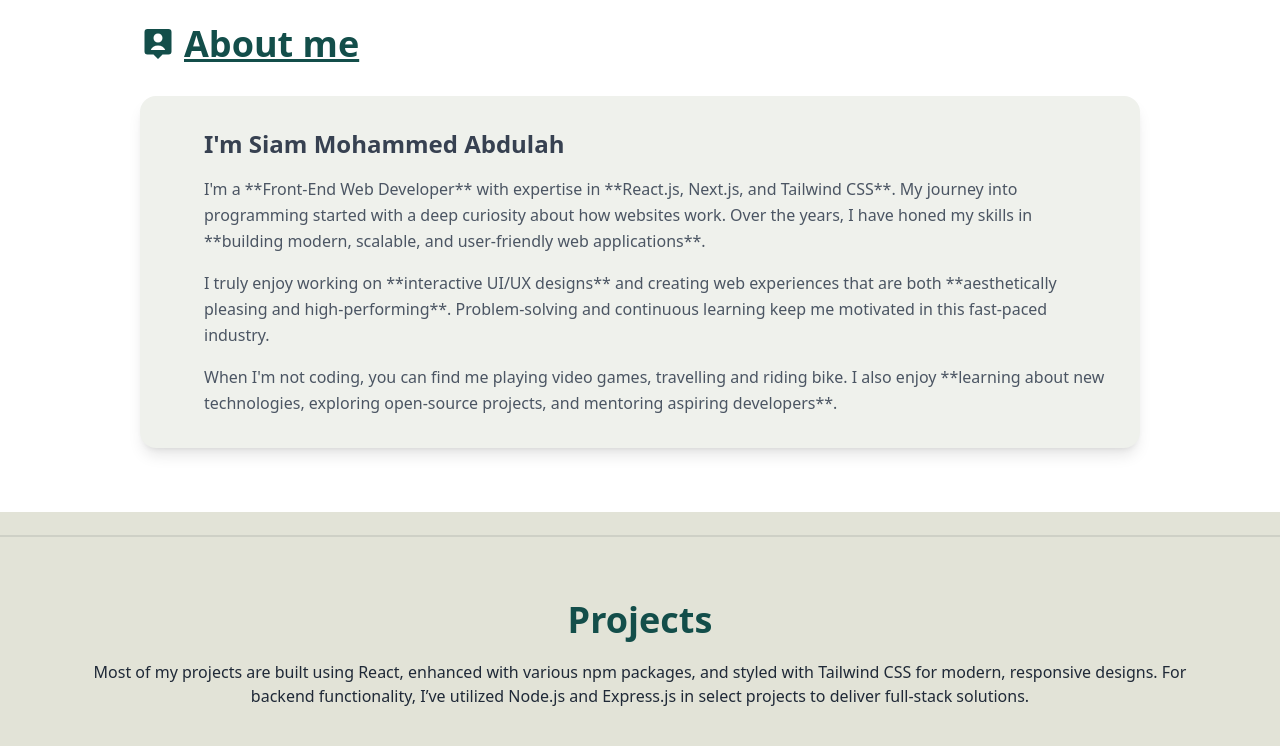
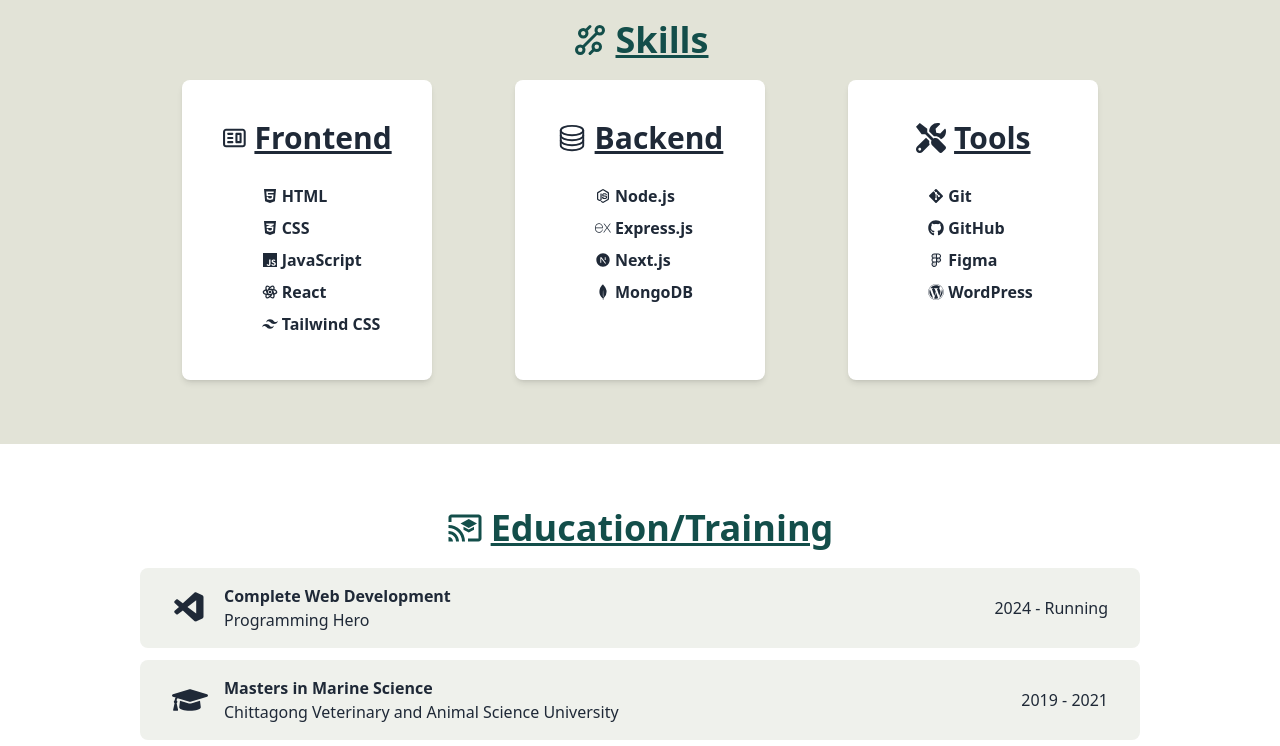
Before and after one commit to TurjoSiam/portfolio-new, a React (Vite) app: page / in a window 1280 px wide. Shown: the part 1100-1846 px from the top of the page. Built offline with nearby package versions, Linux system fonts and the light colour scheme.

Commit message:
education and skill section added

```diff
--- a/src/Pages/About/About.jsx
+++ b/src/Pages/About/About.jsx
@@ -3,10 +3,9 @@
 
 const About = () => {
     return (
-        <section id="about" className="mx-auto bg-white py-16 px-10 animate__animated animate__fadeInUp">
-            <div className="mx-auto w-10/12 flex flex-col items-center">
-                <h2 className="text-4xl w-full mx-auto font-bold underline flex items-center gap-2 text-teal-900"><BiSolidUserPin /> About me</h2>
-                <div className="mt-8 bg-[#eff1ec] dark:bg-gray-800 shadow-lg rounded-2xl p-8">
+        <div className="mx-auto bg-white flex flex-col items-center py-16 px-10 animate__animated animate__fadeInUp" id="aboutMe">
+                <h2 className="text-4xl font-bold underline flex items-center gap-2 text-teal-900 mb-5"><BiSolidUserPin /> About me</h2>
+                <div className="w-10/12 bg-[#eff1ec] dark:bg-gray-800 shadow-lg rounded-2xl p-8">
                     <div className="md:ml-8 mt-6 md:mt-0 text-center md:text-left">
                         <h3 className="text-2xl font-semibold text-gray-700 dark:text-white">
                             I'm Siam Mohammed Abdulah
@@ -27,7 +26,6 @@
                     </div>
                 </div>
             </div>
-        </section>
     );
 };
 
--- a/src/Pages/AboutMe/AboutMe.jsx
+++ b/src/Pages/AboutMe/AboutMe.jsx
@@ -1,42 +1,56 @@
 import { FaGraduationCap } from "react-icons/fa";
 import 'animate.css';
+import { VscVscode } from "react-icons/vsc";
+import { MdBuild, MdCastForEducation } from "react-icons/md";
 
 const AboutMe = () => {
     return (
-        <div className="mx-auto bg-white flex flex-col items-center py-16 px-10 animate__animated animate__fadeInUp" id="aboutMe">
-            <h2 className="text-4xl mx-auto font-bold underline flex items-center gap-2 text-teal-900 mb-5"><FaGraduationCap /> Education/Training</h2>
+        <div className="mx-auto bg-white flex flex-col items-center py-16 px-10 animate__animated animate__fadeInUp" id="education">
+            <h2 className="text-4xl mx-auto font-bold underline flex items-center gap-2 text-teal-900 mb-5"><MdCastForEducation /> Education/Training</h2>
             <div className="w-full lg:w-10/12 mx-auto space-y-3">
                 <div className="flex items-center py-4 rounded-lg px-8 bg-[#eff1ec] justify-between">
+                    <div className="flex items-center gap-4">
+                        <VscVscode className="text-4xl" />
                         <div>
                             <h2 className="font-bold">Complete Web Development</h2>
                             <p>Programming Hero</p>
+                        </div>
                     </div>
                     <div>
                         <h2>2024 - Running</h2>
                     </div>
                 </div>
                 <div className="flex items-center justify-between py-4 rounded-lg px-8 bg-[#eff1ec]">
+                    <div className="flex items-center gap-4">
+                        <FaGraduationCap className="text-4xl" />
                         <div>
                             <h2 className="font-bold">Masters in Marine Science</h2>
                             <p>Chittagong Veterinary and Animal Science University</p>
+                        </div>
                     </div>
                     <div>
                         <h2>2019 - 2021</h2>
                     </div>
                 </div>
                 <div className="flex items-center justify-between py-4 rounded-lg px-8 bg-[#eff1ec]">
+                    <div className="flex items-center gap-4">
+                        <MdBuild className="text-4xl" />
                         <div>
                             <h2 className="font-bold">Industrial Training</h2>
                             <p>University Malaysia Terengganu</p>
+                        </div>
                     </div>
                     <div>
                         <h2>2018</h2>
                     </div>
                 </div>
                 <div className="flex items-center justify-between py-4 rounded-lg px-8 bg-[#eff1ec]">
+                    <div className="flex items-center gap-4">
+                    <FaGraduationCap className="text-4xl" />
                         <div>
                             <h2 className="font-bold">Bachelor of Science in Fisheries</h2>
                             <p>Chittagong Veterinary and Animal Science University</p>
+                        </div>
                     </div>
                     <div>
                         <h2>2015 - 2018</h2>
--- a/src/Pages/Home/Home.jsx
+++ b/src/Pages/Home/Home.jsx
@@ -5,19 +5,18 @@
 import ContactMe from "../ContactMe/ContactMe";
 import Footer from "../Footer/Footer";
 import Projects from "../Projects/Projects";
+import Skills from "../Skills/Skills";
 
 
 const Home = () => {
     return (
         <div>
             <Banner></Banner>
+            <About></About>
+            <Skills></Skills>
             <AboutMe></AboutMe>
-            <About></About>
-            <Divider></Divider>
             <Projects></Projects>
-            <Divider></Divider>
             <ContactMe></ContactMe>
-            <Divider></Divider>
             <Footer></Footer>
         </div>
     );
--- /dev/null
+++ b/src/Pages/Skills/Skills.jsx
@@ -0,0 +1,90 @@
+import { CgWebsite } from "react-icons/cg";
+import { FaCss3Alt, FaGitAlt, FaGithub, FaHtml5, FaTools, FaWordpress } from "react-icons/fa";
+import { GrTechnology } from "react-icons/gr";
+import { IoLogoJavascript, IoLogoNodejs, IoServerOutline } from "react-icons/io5";
+import { PiFigmaLogoDuotone } from "react-icons/pi";
+import { RiNextjsFill, RiTailwindCssFill } from "react-icons/ri";
+import { SiExpress, SiMongodb } from "react-icons/si";
+import { TbBrandReact } from "react-icons/tb";
+
+
+const Skills = () => {
+    return (
+        <div className="mx-auto flex flex-col items-center py-16 px-10 animate__animated animate__fadeInUp" id="aboutMe">
+            <h2 className="text-4xl mx-auto font-bold underline flex items-center gap-2 text-teal-900 mb-5"><GrTechnology /> Skills</h2>
+            <div className="flex items-center justify-around w-10/12">
+                {/* Frontend */}
+                <div className="bg-white h-[300px] w-[250px] rounded-lg p-10 shadow-md">
+                    <div className="flex gap-2 items-center justify-center text-3xl font-bold mb-7">
+                        <CgWebsite />
+                        <h2 className="underline">Frontend</h2>
+                    </div>
+                    <div className="flex flex-col items-start ml-10 space-y-2">
+                        <span className="font-bold flex items-center gap-1">
+                            <FaHtml5 /> HTML
+                        </span>
+                        <span className="font-bold flex items-center gap-1">
+                            <FaCss3Alt /> CSS
+                        </span>
+                        <span className="font-bold flex items-center gap-1">
+                            <IoLogoJavascript /> JavaScript
+                        </span>
+                        <span className="font-bold flex items-center gap-1">
+                            <TbBrandReact /> React
+                        </span>
+                        <span className="font-bold flex items-center gap-1">
+                            <RiTailwindCssFill /> Tailwind CSS
+                        </span>
+                    </div>
+                </div>
+                {/* Backend */}
+                <div className="bg-white h-[300px] w-[250px] rounded-lg p-10 shadow-md">
+                    <div className="flex gap-2 items-center justify-center text-3xl font-bold mb-7">
+                    <IoServerOutline />
+                        <h2 className="underline">Backend</h2>
+                    </div>
+                    <div className="flex flex-col items-start ml-10 space-y-2">
+                        <span className="font-bold flex items-center gap-1">
+                        <IoLogoNodejs /> Node.js
+                        </span>
+                        <span className="font-bold flex items-center gap-1">
+                        <SiExpress /> Express.js
+                        </span>
+                        <span className="font-bold flex items-center gap-1">
+                        <RiNextjsFill /> Next.js
+                        </span>
+                        <span className="font-bold flex items-center gap-1">
+                        <SiMongodb /> MongoDB
+                        </span>
+                    </div>
+                </div>
+                {/* tools */}
+                <div className="bg-white h-[300px] w-[250px] rounded-lg p-10 shadow-md">
+                    <div className="flex gap-2 items-center justify-center text-3xl font-bold mb-7">
+                    <FaTools />
+                        <h2 className="underline">Tools</h2>
+                    </div>
+                    <div className="flex flex-col items-start ml-10 space-y-2">
+                        <span className="font-bold flex items-center gap-1">
+                        <FaGitAlt /> Git
+                        </span>
+                        <span className="font-bold flex items-center gap-1">
+                        <FaGithub /> GitHub
+                        </span>
+                        <span className="font-bold flex items-center gap-1">
+                        <PiFigmaLogoDuotone /> Figma
+                        </span>
+                        <span className="font-bold flex items-center gap-1">
+                        <FaWordpress /> WordPress
+                        </span>
+                    </div>
+                </div>
+            </div>
+
+
+
+        </div>
+    );
+};
+
+export default Skills;
```
Also changed, not shown: src/Pages/Education/Education.jsx (deleted). Lines whose indentation alone changed are shown as unchanged.
